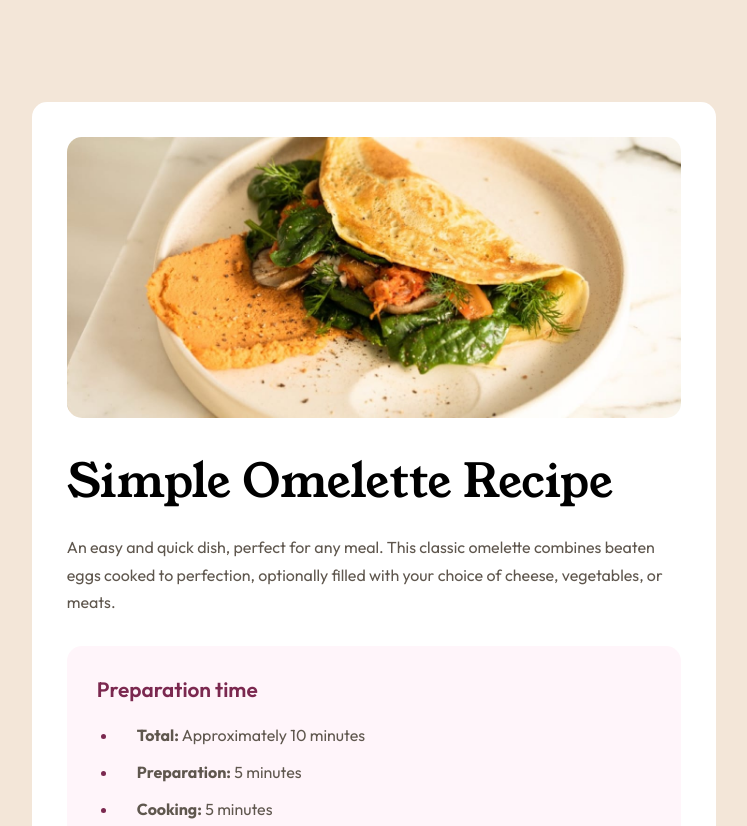
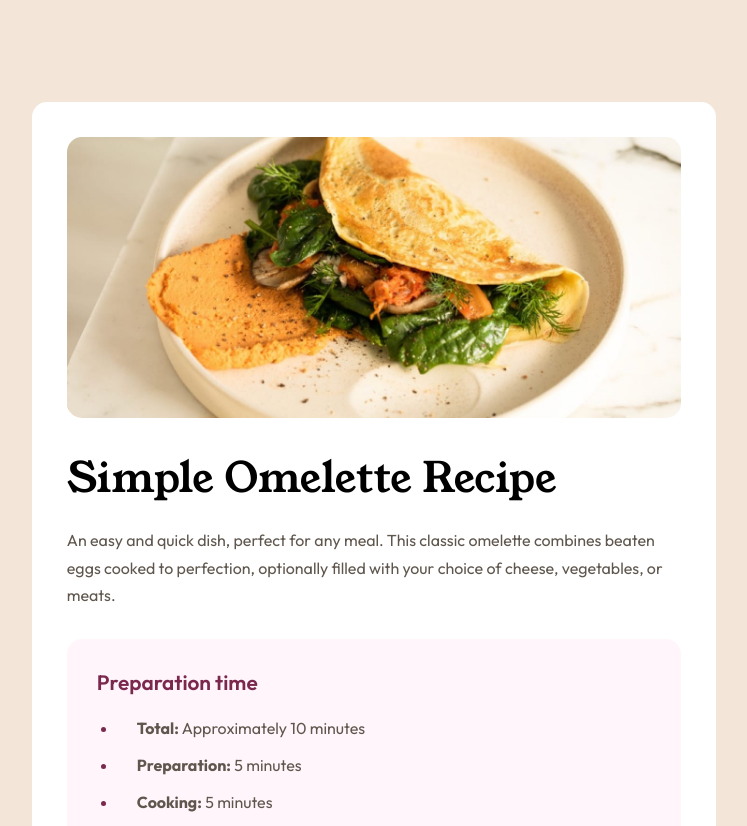
Before and after one commit to Cyrilebl/recipe-page, a plain HTML site: page index.html in a window 1280 px wide. Shown: the top 826 px of the page, without its empty margins (266-1013 px from the left). Drawn offline with Linux system fonts and the light colour scheme.

Commit message:
title size adjust

```diff
--- a/style.css
+++ b/style.css
@@ -21,7 +21,7 @@ h2 {
 h1 {
   margin-top: 30px;
   margin-bottom: 20px;
-  font-size: 2.9em;
+  font-size: 2.6em;
 }
 
 h2 {
```
